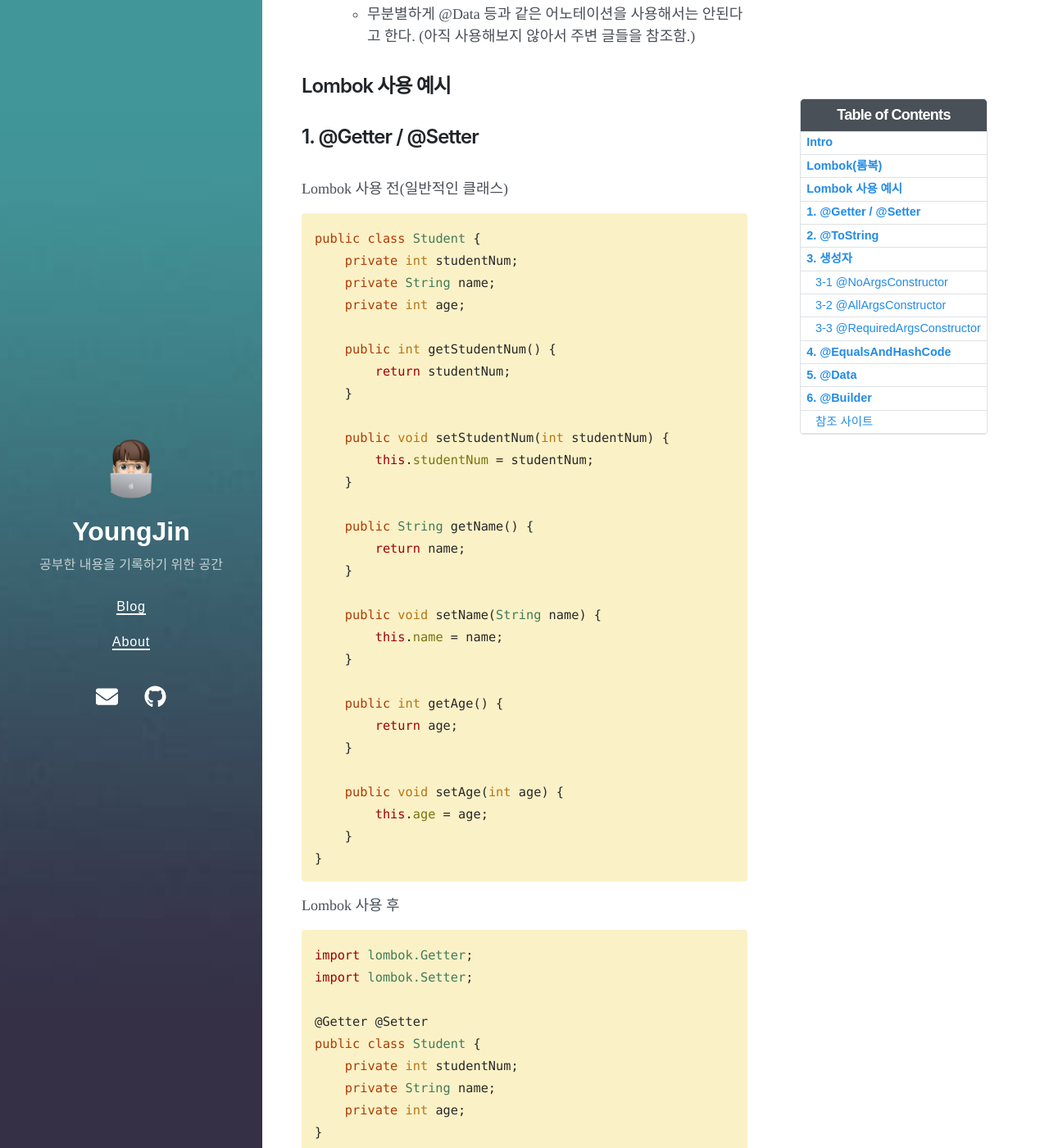
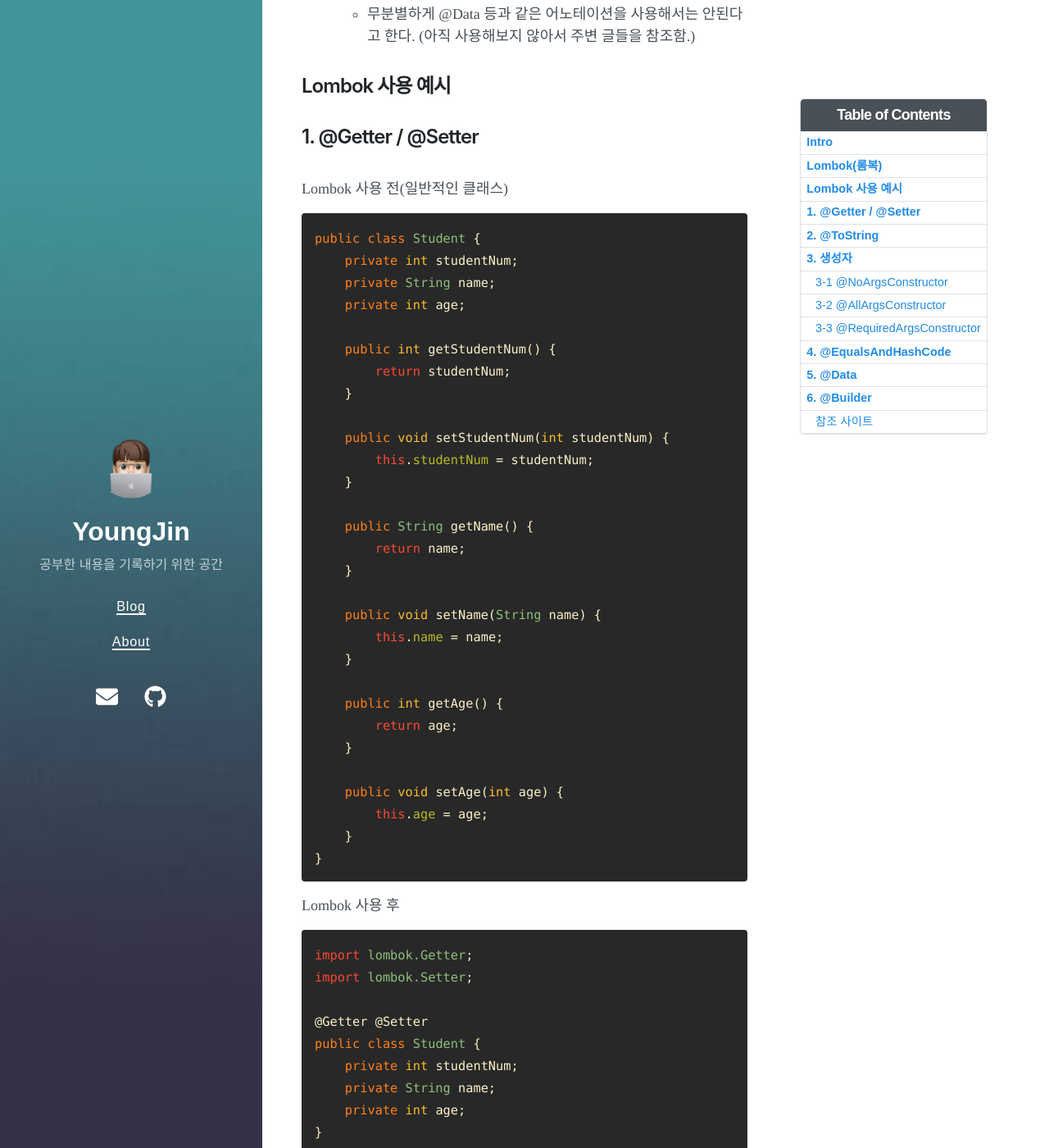
Before and after one commit to parkyoungjiin/parkyoungjiin.github.io, a Jekyll site: the page built from _posts/2023-03-28-Lombok(롬복).md, in a window 1280 px wide and 1400 px high, scrolled down 663 px. Shown: the whole window at 82% size. Built offline with Jekyll 4.4.1, drawn with Linux system fonts in a browser that asks for light colours; nearby versions of some CDN libraries.

Commit message:
코드 css 수정

```diff
--- a/_sass/_syntax-light.scss
+++ b/_sass/_syntax-light.scss
@@ -1,16 +1,16 @@
 /**
- * rougify style gruvbox.light
+ * rougify style gruvbox.dark
  */
 
  .highlight table td { padding: 5px; }
  .highlight table pre { margin: 0; }
  .highlight, .highlight .w {
-  color: #282828;
-  background-color: #fbf1c7;
+   color: #fbf1c7;
+   background-color: #282828;
  }
  .highlight .err {
-  color: #9d0006;
-  background-color: #fbf1c7;
+   color: #fb4934;
+   background-color: #282828;
    font-weight: bold;
  }
  .highlight .c, .highlight .ch, .highlight .cd, .highlight .cm, .highlight .cpf, .highlight .c1, .highlight .cs {
@@ -18,71 +18,71 @@
    font-style: italic;
  }
  .highlight .cp {
-  color: #427b58;
+   color: #8ec07c;
  }
  .highlight .nt {
-  color: #9d0006;
+   color: #fb4934;
  }
  .highlight .o, .highlight .ow {
-  color: #282828;
+   color: #fbf1c7;
  }
  .highlight .p, .highlight .pi {
-  color: #282828;
+   color: #fbf1c7;
  }
  .highlight .gi {
-  color: #79740e;
-  background-color: #fbf1c7;
+   color: #b8bb26;
+   background-color: #282828;
  }
  .highlight .gd {
-  color: #9d0006;
-  background-color: #fbf1c7;
+   color: #fb4934;
+   background-color: #282828;
  }
  .highlight .gh {
-  color: #79740e;
+   color: #b8bb26;
    font-weight: bold;
  }
  .highlight .k, .highlight .kn, .highlight .kp, .highlight .kr, .highlight .kv {
-  color: #9d0006;
+   color: #fb4934;
  }
  .highlight .kc {
-  color: #8f3f71;
+   color: #d3869b;
  }
  .highlight .kt {
-  color: #b57614;
+   color: #fabd2f;
  }
  .highlight .kd {
-  color: #af3a03;
+   color: #fe8019;
  }
  .highlight .s, .highlight .sa, .highlight .sb, .highlight .sc, .highlight .dl, .highlight .sd, .highlight .s2, .highlight .sh, .highlight .sx, .highlight .s1 {
-  color: #79740e;
+   color: #b8bb26;
    font-style: italic;
  }
  .highlight .si {
-  color: #79740e;
+   color: #b8bb26;
    font-style: italic;
  }
  .highlight .sr {
-  color: #79740e;
+   color: #b8bb26;
    font-style: italic;
  }
  .highlight .se {
-  color: #af3a03;
+   color: #fe8019;
  }
  .highlight .nn {
-  color: #427b58;
+   color: #8ec07c;
  }
  .highlight .nc {
-  color: #427b58;
+   color: #8ec07c;
  }
  .highlight .no {
-  color: #8f3f71;
+   color: #d3869b;
  }
  .highlight .na {
-  color: #79740e;
+   color: #b8bb26;
  }
  .highlight .m, .highlight .mb, .highlight .mf, .highlight .mh, .highlight .mi, .highlight .il, .highlight .mo, .highlight .mx {
-  color: #8f3f71;
+   color: #d3869b;
  }
  .highlight .ss {
-  color: #076678;
+   color: #83a598;
  }
```
Lines whose indentation alone changed are shown as unchanged.
